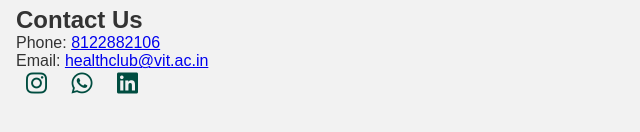
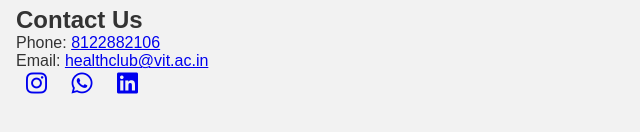
Before and after one commit to professor-hs/firstweb, a plain HTML site: page new.html in a window 1280 px wide. Shown: the part 4132-4264 px from the top of the page, without its empty margins (0-640 px from the left). Drawn offline with Linux system fonts and the light colour scheme.

Commit message:
colour added

```diff
--- a/new.html
+++ b/new.html
@@ -93,7 +93,7 @@
     .social-icons a {
         margin: 0 10px;
         font-size: 24px;
-        color: #004d40;
+        color: #004d460;
     }
 </style>
 
```
